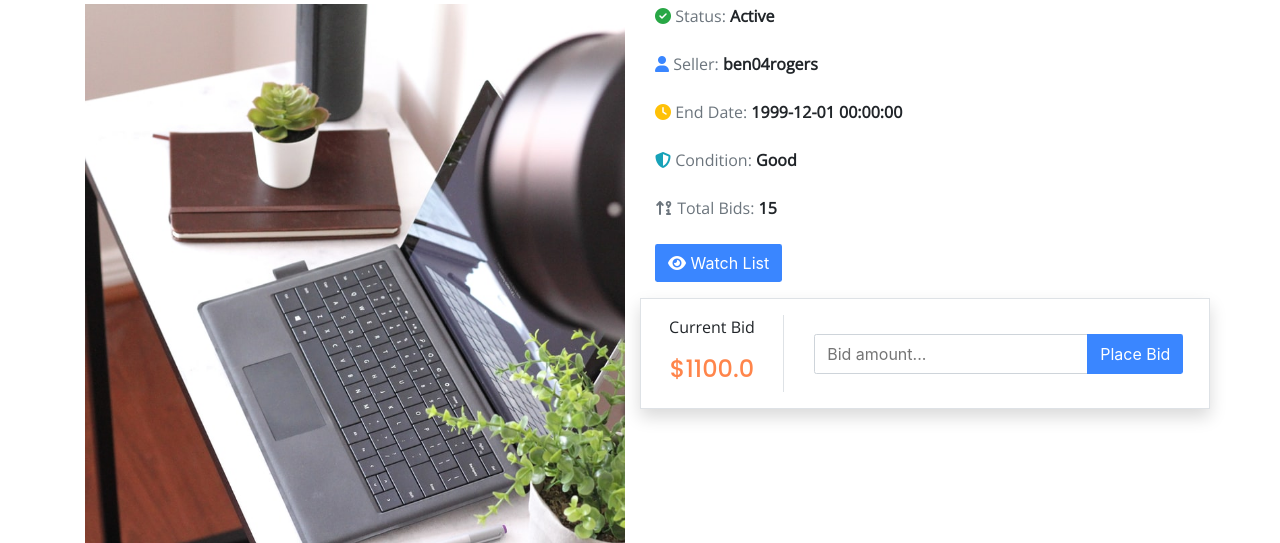
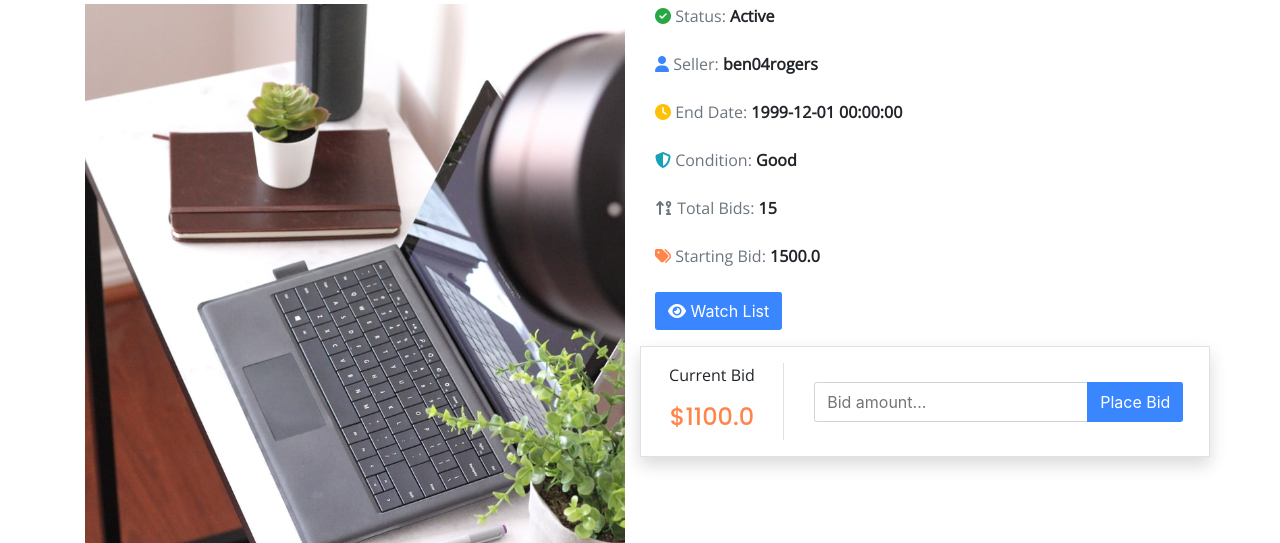
Before and after one commit to panravil/flask_auction_web, a Flask app: page /listings/1 in a window 1280 px wide. Shown: the part 158-701 px from the top of the page. Run offline with Flask 2, Linux system fonts and the light colour scheme; data comes from the database, SQL or seed files in the repository; both versions use the stored data as it was after the commit; some libraries are stand-ins or nearby versions.

Commit message:
Add starting bid to listing details page

```diff
--- a/auction/templates/listings/showlisting.html
+++ b/auction/templates/listings/showlisting.html
@@ -26,6 +26,7 @@
                 Condition:</span><strong> {{listing.condition}}</strong></p>
             <p class="d-block mb-4"><i class="fas fa-sort-numeric-up-alt text-muted"></i><span class="text-muted"> Total
                 Bids:</span><strong> {{listing.total_bids}}</strong></p>
+            <p class="d-block mb-4"><i class="fas fa-tags orange-icon"></i><span class="text-muted"> Starting Bid:</span><strong> {{listing.starting_bid}}</strong></p>
             <form class="d-inline" action="{{url_for('listing.add_watchlist', listing=listing.id)}}" method="POST">
               <button class="btn btn-blue" type="submit"><i class="fas fa-eye"></i> Watch List</button>
             </form>
```
Also changed, not shown: auction/auction.sqlite.
